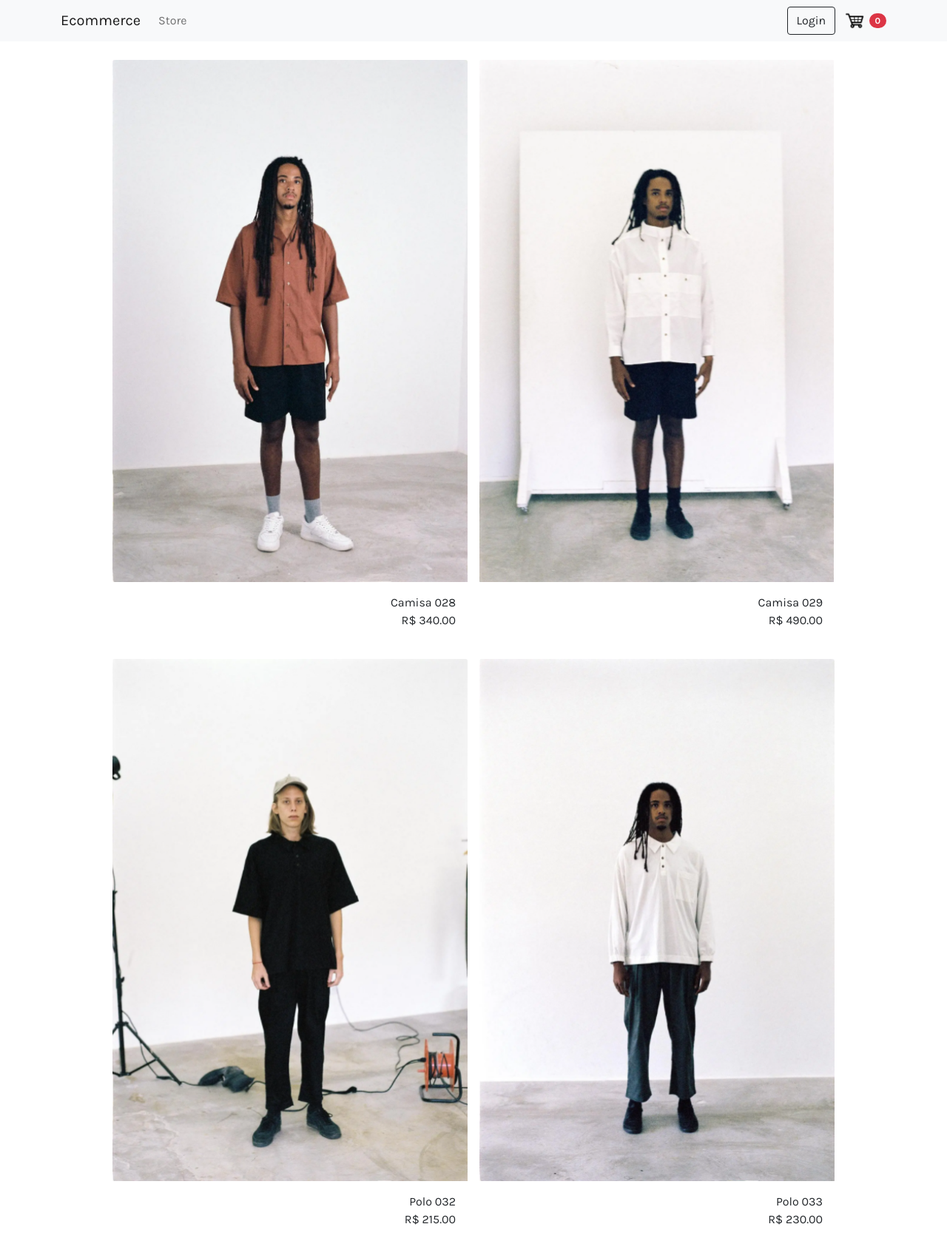
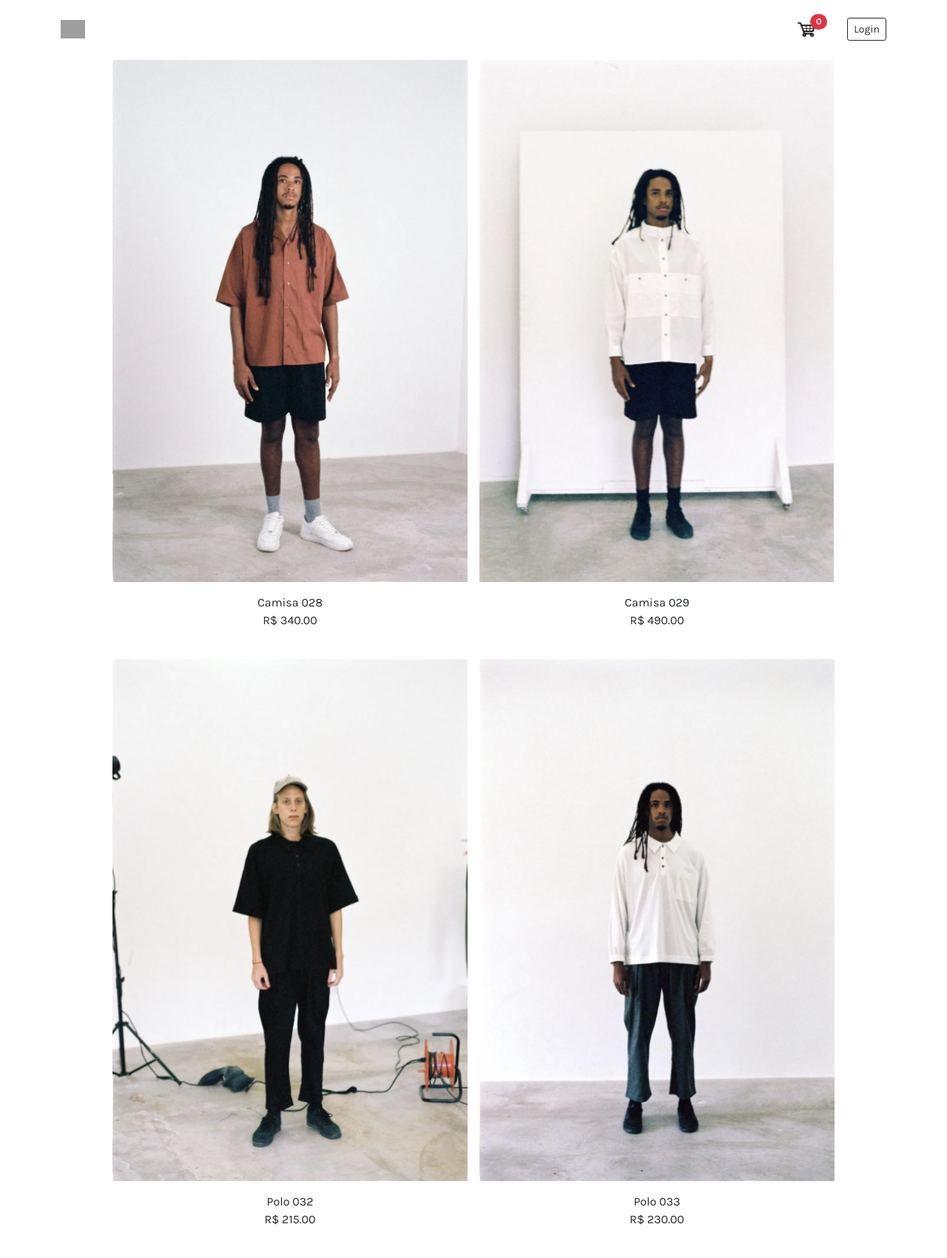
Before and after one commit to joaopaulosrosa/ecommerce, a Django app: page / in a window 1280 px wide. Shown: the whole page at 74% size. Run offline with Django 4.2, Linux system fonts and the light colour scheme; data comes from the database, SQL or seed files in the repository; some libraries are stand-ins or nearby versions; grey boxes are pictures that could not be loaded.

Commit message:
centered product caption -> STORE, styled navbar -> MAIN

```diff
--- a/store/templates/store/main.html
+++ b/store/templates/store/main.html
@@ -67,11 +67,12 @@
     }
   </style>
 
-  <nav class="navbar fixed-top navbar-expand-lg navbar-light bg-light">
+  <nav class="navbar fixed-top navbar-expand-lg navbar-light py-4" style="background-color: white;">
 
     <div class="container d-flex">
 
-      <a class="navbar-brand" href="{% url 'store' %}">Ecommerce</a>
+      <img loading="lazy" class="img-fluid" src="https://cdn.dooca.store/2132/files/c36e65945a0c7e3b92b2504eacc45028.jpg?v=1613401751"
+        alt="c36e65945a0c7e3b92b2504eacc45028" style="max-height: 25px">
       <button class="navbar-toggler" type="button" data-toggle="collapse" data-target="#navbarSupportedContent"
         aria-controls="navbarSupportedContent" aria-expanded="false" aria-label="Toggle navigation">
         <span class="navbar-toggler-icon"></span>
@@ -80,18 +81,16 @@
       <div class="collapse navbar-collapse justify-content-between" id="navbarSupportedContent">
         <ul class="navbar-nav mr-auto">
           <li class="nav-item active">
-            <a class="nav-link" href="{% url 'store' %}">Store</a>
           </li>
         </ul>
         <div class="form-inline my-2 my-lg-0">
 
-          <a class="btn btn-outline-dark me-2" href="">Login</a>
-
           <a href="{% url 'cart' %}">
             <img src="{% static 'images/cart_icon.png' %}" style="width: 30px">
+            <span class="badge rounded-pill bg-danger" style="position: relative; right: 15px; bottom: 10px;">{{cartItems}}</span>
           </a>
 
-          <span class="badge rounded-pill bg-danger">{{cartItems}}</span>
+          <a class="btn btn-sm btn-outline-dark ms-2" href="">Login</a>
 
         </div>
       </div>
--- a/store/templates/store/store.html
+++ b/store/templates/store/store.html
@@ -17,9 +17,9 @@
 
           <div class="card-body">
             <a class="text-reset" href="{% url 'product' product.id %}">
-              <p class="card-text" style="text-align:right">{{product.name}}</p>
+              <p class="card-text" style="text-align:center">{{product.name}}</p>
             </a>
-            <p class="card-text" style="text-align:right">R$ {{product.price|floatformat:2}}</p>
+            <p class="card-text" style="text-align:center">R$ {{product.price|floatformat:2}}</p>
 
           </div>
 
```
